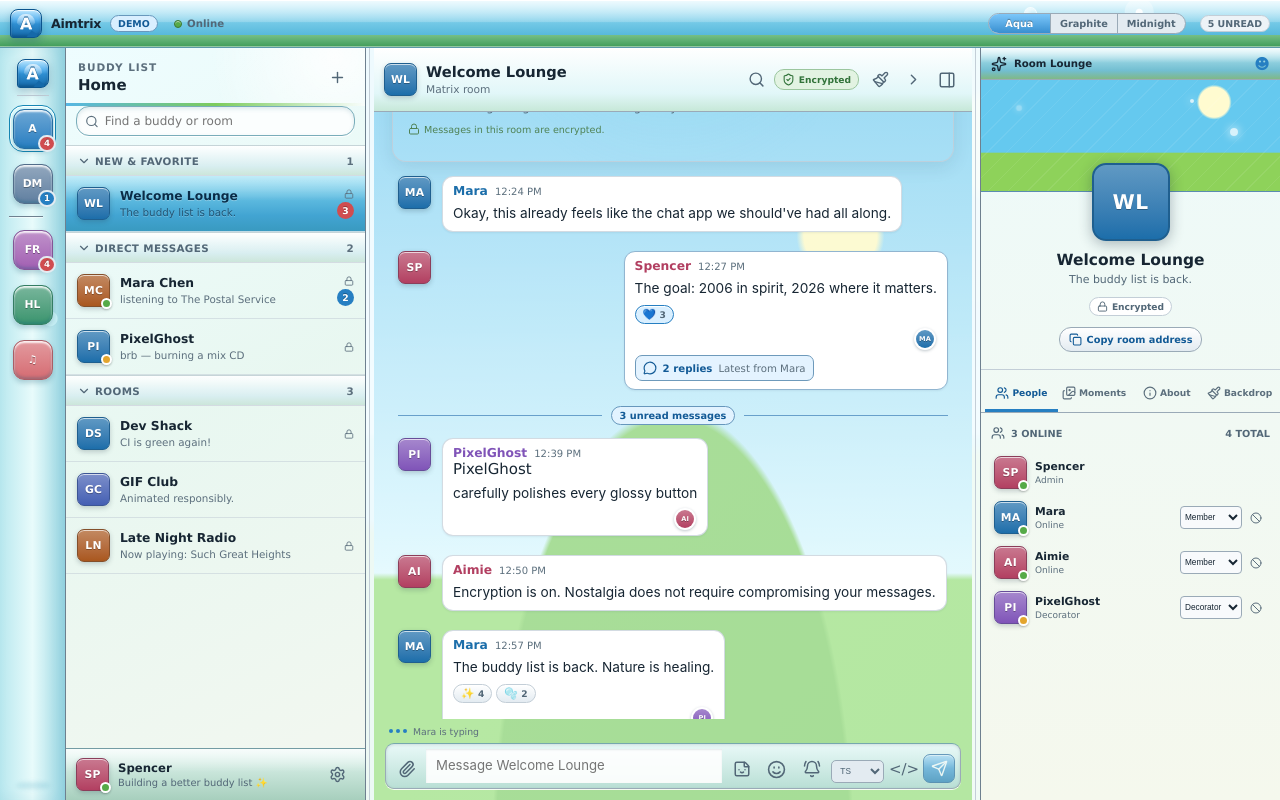
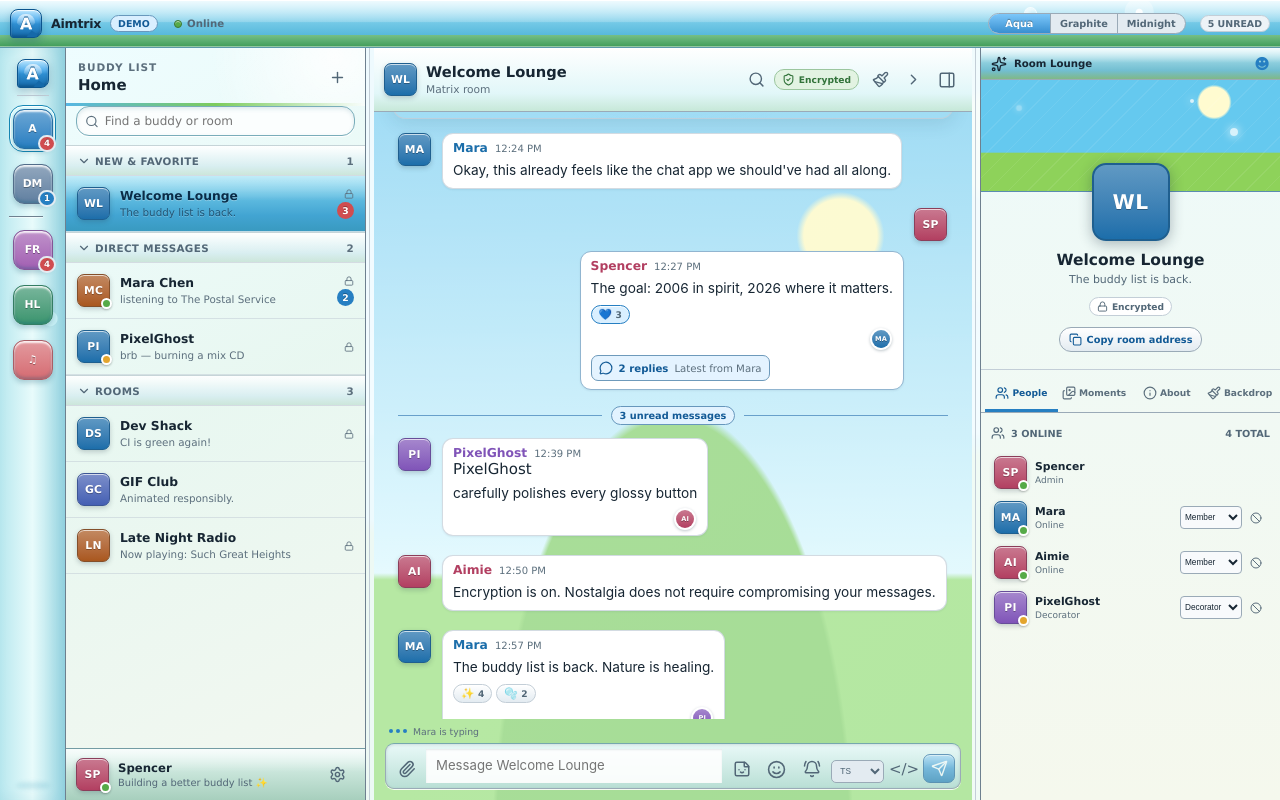
Before and after one commit to spencerrung/aimtrix, a React (Vite) app: page / in a window 1280 px wide. Both pictures are taken after a click on the button "Explore the demo buddy list". Built offline with nearby package versions, Linux system fonts and the light colour scheme.

Commit message:
fix(messages): align own avatars beside bubbles
Reverses the own-message grid so the sender avatar sits directly beside its right-aligned bubble.

👾 Generated with [Letta Code](https://letta.com)

Co-Authored-By: Letta Code <noreply@letta.com>

```diff
--- a/src/styles.css
+++ b/src/styles.css
@@ -538,12 +538,13 @@
   .timeline-message + .timeline-message { border-top: 1px solid color-mix(in srgb, var(--border-soft) 48%, transparent); }
   .timeline-message:hover { background: color-mix(in srgb, var(--surface-soft) 70%, transparent); }
   .timeline-message__content { width: fit-content; max-width: min(100%, 680px); min-width: 0; justify-self: start; padding: 7px 10px 8px; border: 1px solid color-mix(in srgb, var(--border-soft) 72%, transparent); border-radius: 11px; background: var(--message-surface, var(--surface-raised)); box-shadow: 0 1px 2px rgba(25, 67, 86, 0.08); }
-  .timeline-message--own .timeline-message__content { justify-self: end; border-color: color-mix(in srgb, var(--blue) 32%, var(--border-soft)); }
+  .timeline-message--own { grid-template-columns: minmax(0, 1fr) 34px; }
+  .timeline-message--own > .avatar { grid-column: 2; }
+  .timeline-message--own .timeline-message__content { grid-column: 1; justify-self: end; border-color: color-mix(in srgb, var(--blue) 32%, var(--border-soft)); }
   :root[data-message-surface="solid"] { --message-surface: var(--surface-raised); }
   :root[data-message-surface="frosted"] { --message-surface: color-mix(in srgb, var(--surface-raised) 76%, transparent); }
   :root[data-message-surface="clear"] { --message-surface: color-mix(in srgb, var(--surface-raised) 42%, transparent); }
   :root[data-message-surface="frosted"] .timeline-message__content { backdrop-filter: blur(8px); }
-  :root[data-message-surface="clear"] .timeline-message__content { backdrop-filter: blur(3px); }
   @media (prefers-reduced-transparency: reduce) { :root { --message-surface: var(--surface-raised) !important; } }
   .timeline-message__content header { display: flex; align-items: baseline; gap: 7px; }
   .timeline-message__content header strong { color: var(--sender-color); font-size: 0.82rem; }
```
